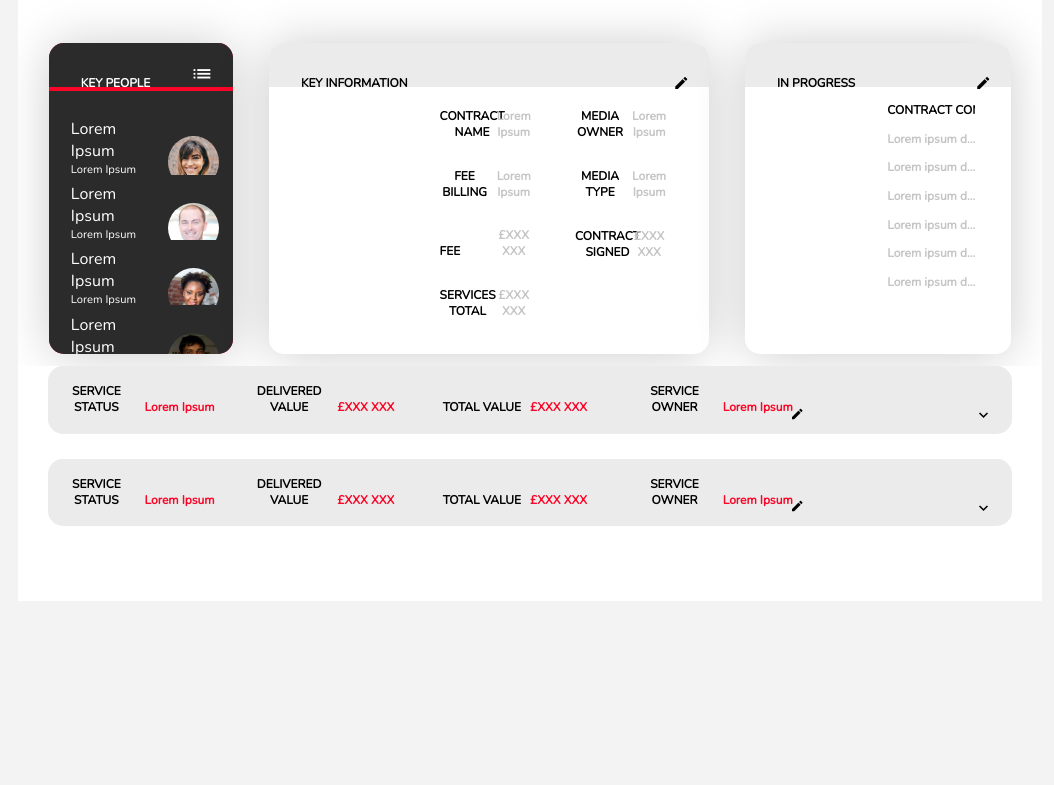
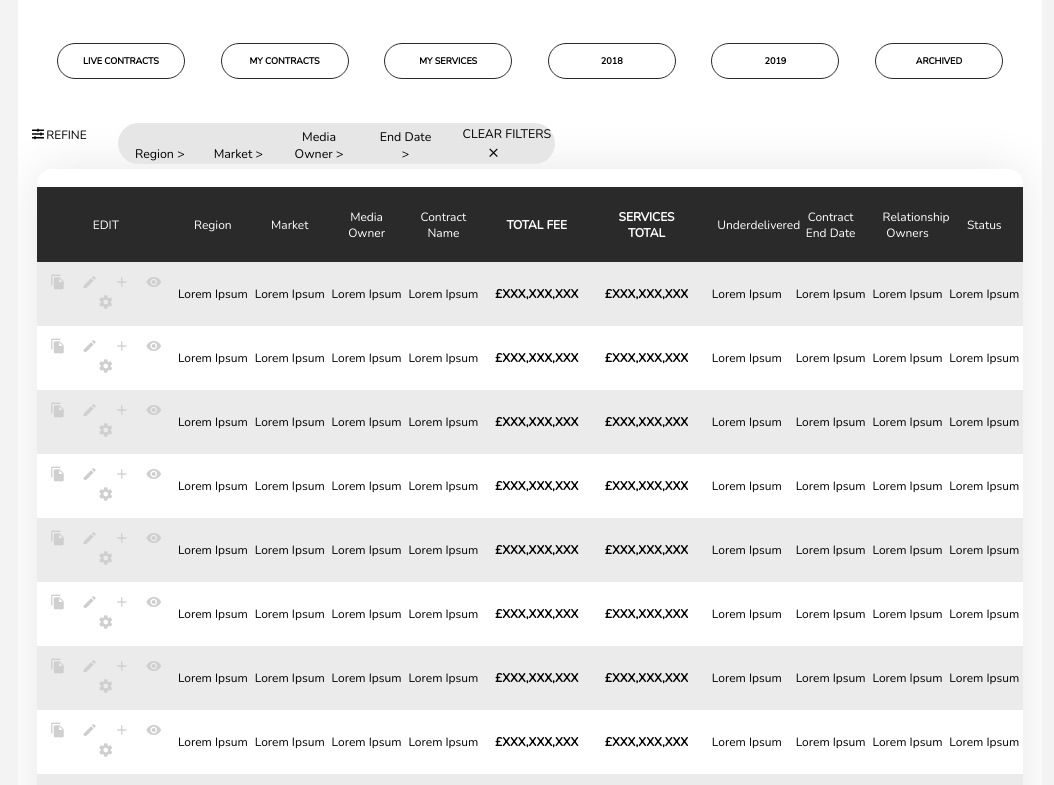
Before and after one commit to 145912watts/mozart-style, a React (Create React App) app: page / in a window 1280 px wide. Shown: the top 785 px of the page, without its empty margins (110-1164 px from the left). Built offline with nearby package versions, Linux system fonts and the light colour scheme.

Commit message:
Homepage only

```diff
--- a/src/App.js
+++ b/src/App.js
@@ -8,9 +8,9 @@ import './App.css';
 
 // import { BrowserRouter as Router, Route } from "react-router-dom";
 // import Header from "./Header";
-// import Homepage from "./Homepage";
+import Homepage from "./Homepage";
 // import Menu from "./Menu";
-import Contract from "./Contract";
+// import Contract from "./Contract";
 
 class App extends React.Component {
   constructor(props) {
@@ -24,7 +24,7 @@ class App extends React.Component {
     }
     // this.handleClick = this.handleClick.bind(this);
   }
-
+/*
 // Contract only
   render() {
     let centerColumnWidth;
@@ -37,7 +37,7 @@ class App extends React.Component {
       </div>
     );
   }
-
+*/
 /*
 // Header only
   render() {
@@ -54,6 +54,22 @@ class App extends React.Component {
     );
   }
 */
+// Homepage Only
+
+
+render() {
+  let centerColumnWidth;
+  window.screen.width > 1024 ? centerColumnWidth = window.screen.width * 0.855 : centerColumnWidth = 1024;
+
+  return (
+      <div className="App">
+        <div className="App-Center-Column" style={{width: centerColumnWidth}}>
+          <Homepage />
+        </div>
+      </div>
+  );
+}
+
 /*
 // Header and Menu Only
 handleClick(e) {
--- a/src/Homepage.js
+++ b/src/Homepage.js
@@ -20,11 +20,9 @@ class Homepage extends React.Component {
                     <i className="material-icons">
                         add
                     </i>
-                    <Link to="/contract">
-                        <i className="material-icons" id="table-item-view-contract">
-                            remove_red_eye
-                        </i>
-                    </Link>
+                    <i className="material-icons" id="table-item-view-contract">
+                        remove_red_eye
+                    </i>
                     <i className="material-icons">
                         settings
                     </i>
```
